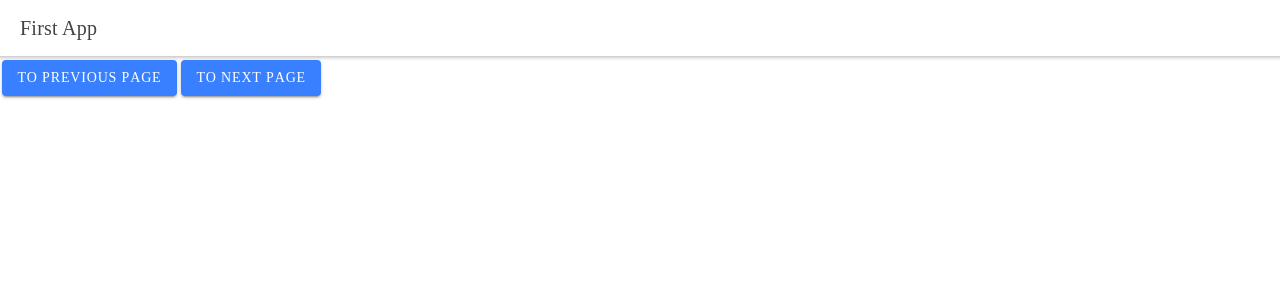
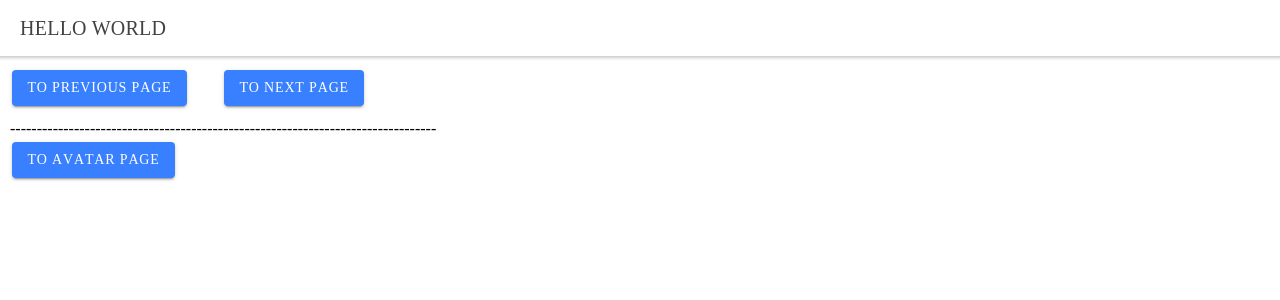
Before and after one commit to trithepChaliewtham/IonicFirstApp, a React (Create React App) app: page /home in a window 1280 px wide. Shown: the top 300 px of the page. Built offline with nearby package versions, Linux system fonts and the light colour scheme.

Commit message:
Add button link to Avatar page

```diff
--- a/src/pages/Home.tsx
+++ b/src/pages/Home.tsx
@@ -1,13 +1,21 @@
-import { IonContent, IonHeader, IonPage, IonTitle, IonToolbar , IonButton } from '@ionic/react';
-// import ExploreContainer from '../components/ExploreContainer';
-import './Home.css';
+import {
+  IonContent,
+  IonHeader,
+  IonPage,
+  IonTitle,
+  IonToolbar,
+  IonButton,
+  IonGrid,
+  IonRow,
+  IonCol,
+} from '@ionic/react';
 
 const Home = ({history}:any) => {
   return (
     <IonPage>
       <IonHeader>
         <IonToolbar>
-          <IonTitle>First App</IonTitle>
+          <IonTitle>HELLO WORLD</IonTitle>
         </IonToolbar>
       </IonHeader>
       <IonContent fullscreen>
@@ -18,6 +26,9 @@ const Home = ({history}:any) => {
         </IonHeader>
         {/*<ExploreContainer />*/}
       </IonContent>
+      <IonGrid>
+          <IonRow>
+              <IonCol size="12" size-sm="2" >
                   <IonButton
                       // onClick={(e)=>{
                       //     e.preventDefault();
@@ -29,6 +40,8 @@ const Home = ({history}:any) => {
                   >
                       To previous page
                   </IonButton>
+              </IonCol>
+              <IonCol size="12" size-sm="10">
                   <IonButton
                       // onClick={(e)=>{
                       //     e.preventDefault();
@@ -40,6 +53,24 @@ const Home = ({history}:any) => {
                   >
                       To next page
                   </IonButton>
+              </IonCol>
+              <IonCol>
+                <div>--------------------------------------------------------------------------------</div>
+                <IonButton
+                      // onClick={(e)=>{
+                      //     e.preventDefault();
+                      //     history.push('/body')
+                      //   }
+                      // }
+                      href="/avatar"
+                      routerDirection="forward"
+                  >
+                      To Avatar page
+                  </IonButton>
+              </IonCol>
+        </IonRow>
+      </IonGrid>
+
     </IonPage>
   );
 };
```
Lines whose indentation alone changed are shown as unchanged.
